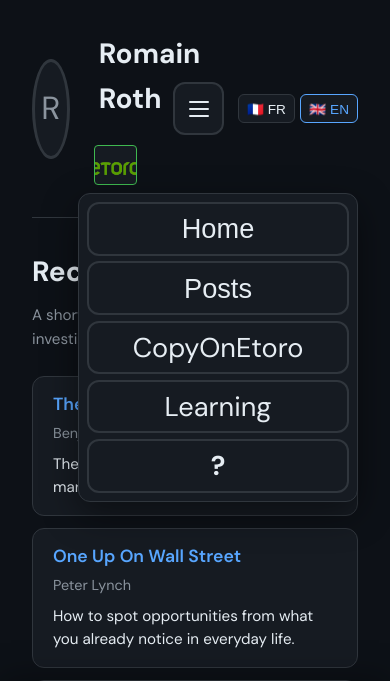
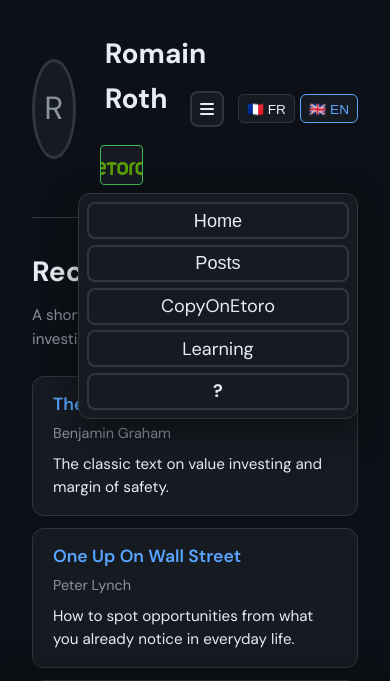
Before and after one commit to RomainR99/etoro_interface, a Flask app: page /learning in a window 390 px wide, after a click on "Menu". Shown: the top 681 px of the page. Run offline with Flask 3, Linux system fonts and the light colour scheme; data that the repository does not hold is empty.

Commit message:
style: scale header nav and mobile menu buttons to two-thirds

```diff
--- a/templates/partials/site_chrome_styles.html
+++ b/templates/partials/site_chrome_styles.html
@@ -228,12 +228,12 @@
             display: none;
             align-items: center;
             justify-content: center;
-            width: 3.2rem;
-            height: 3.2rem;
-            min-height: calc(1.7rem + 1.4rem + 4px);
+            width: calc(3.2rem * 2 / 3);
+            height: calc(3.2rem * 2 / 3);
+            min-height: calc(2.07rem + 3px);
             padding: 0;
             border: 2px solid var(--border);
-            border-radius: 12px;
+            border-radius: calc(12px * 2 / 3);
             background: var(--card);
             color: var(--text);
             cursor: pointer;
@@ -245,11 +245,11 @@
         }
         .header-nav-burger-icon {
             display: block;
-            width: 20px;
+            width: 14px;
             height: 2px;
             background: currentColor;
             border-radius: 1px;
-            box-shadow: 0 -7px 0 currentColor, 0 7px 0 currentColor;
+            box-shadow: 0 -5px 0 currentColor, 0 5px 0 currentColor;
         }
         .header-nav-menu {
             display: flex;
@@ -289,8 +289,8 @@
             .header-nav-menu .nav-header-btn {
                 width: 100%;
                 justify-content: flex-start;
-                font-size: 1.05rem;
-                min-height: 2.75rem;
+                font-size: calc(1.05rem * 2 / 3);
+                min-height: calc(2.75rem * 2 / 3);
             }
         }
         @media (min-width: 1200px) {
@@ -328,23 +328,23 @@
             color: var(--accent);
         }
         .header-right .nav-header-btn {
-            font-size: 1.7rem;
-            padding: 0.7rem 1rem;
-            border-radius: 12px;
+            font-size: calc(1.7rem * 2 / 3);
+            padding: calc(0.7rem * 2 / 3) calc(1rem * 2 / 3);
+            border-radius: calc(12px * 2 / 3);
             border-width: 2px;
             display: inline-flex;
             align-items: center;
             justify-content: center;
             line-height: 1;
             box-sizing: border-box;
-            min-height: calc(1.7rem + 1.4rem + 4px);
+            min-height: calc(2.07rem + 3px);
         }
         .nav-help-btn {
-            min-width: 3.2rem;
-            padding-left: 0.85rem;
-            padding-right: 0.85rem;
+            min-width: calc(3.2rem * 2 / 3);
+            padding-left: calc(0.85rem * 2 / 3);
+            padding-right: calc(0.85rem * 2 / 3);
             font-weight: 700;
-            font-size: 1.7rem;
+            font-size: calc(1.7rem * 2 / 3);
             text-decoration: none;
             color: inherit;
         }
```
